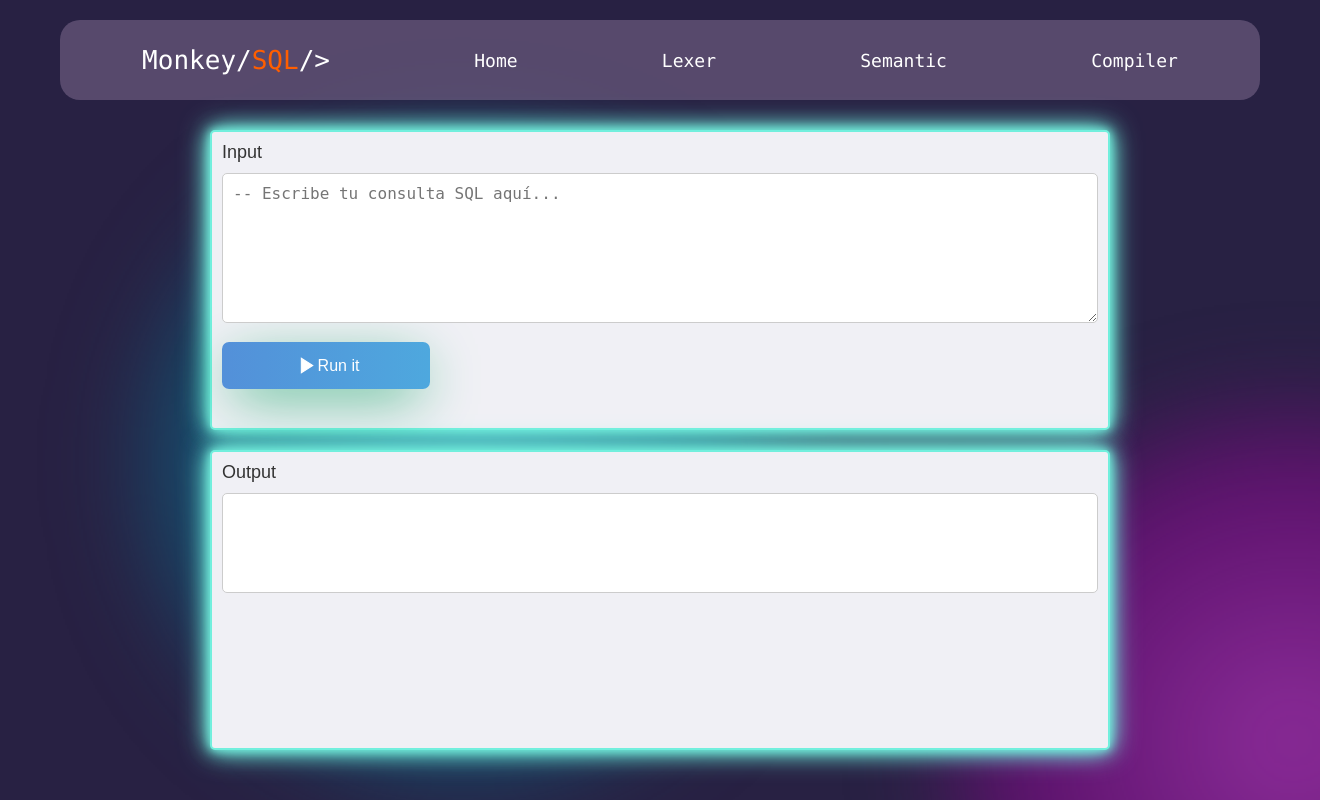
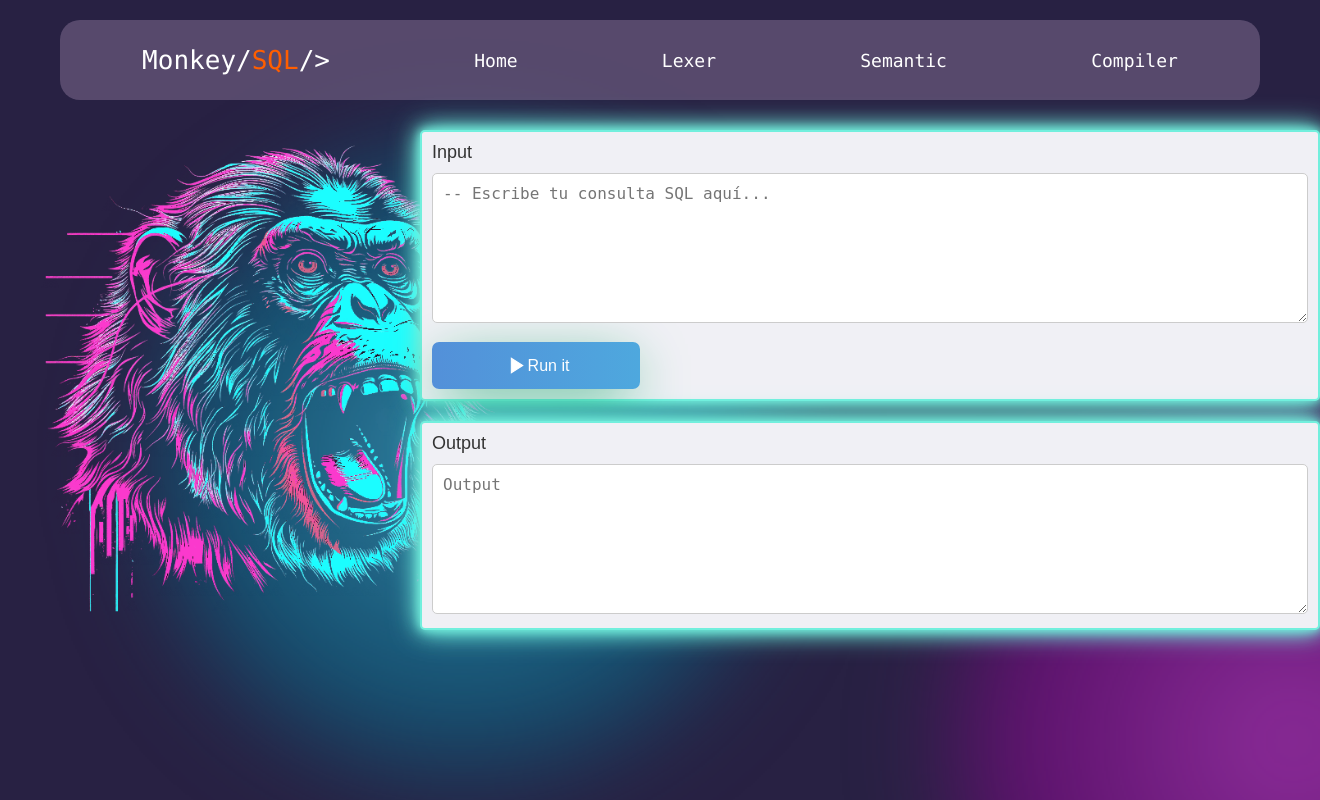
Before and after one commit to JesusDMM/MONKEY-SQL, a Flask app: template templates/semantico.html in a window 1320 px wide. Run offline with Flask 3, Linux system fonts and the light colour scheme; the template is opened without the code that fills it, so the values that code supplies are empty.

Commit message:
SE TERMINO FRONT SEMANTICO

```diff
--- a/static/CSS/semantico.css
+++ b/static/CSS/semantico.css
@@ -62,7 +62,7 @@ li a {
 
 /* Estilos generales ------------------------------------------- */
 body {
-  background-image: url("../../img/background.png"); /* Ruta a tu imagen de fondo */
+  background-image: url("../../img/Grupo\ 2.png"); /* Ruta a tu imagen de fondo */
   font-family: Arial, sans-serif;
   background-color: #282143;
   color: #fff;
@@ -82,16 +82,41 @@ main {
   width: 90%;
   max-width: 900px;
   align-items: flex-end;
+  flex: 2;
+  margin-left: 420px;
+}
+.input-container,
+.output-container {
+  background-color: #f0f0f5;
+  color: #333;
+  border: 2px solid #72efdd;
+  border-radius: 8px;
+  padding: 20px;
+  margin-bottom: 20px;
+  box-shadow: 0 0 10px #72efdd, 0 0 20px #72efdd, 0 0 30px #72efdd;
+  height: auto; /* Ajuste dinámico según contenido */
+  min-height: 150px; /* Altura mínima */
 }
 
-.input-container,
-.output-container {
-  height: 300px; /* Aumenta la altura del textarea */
-  margin-bottom: 20px;
-  background-color: #f0f0f5;
-  border-radius: 8px;
-  padding: 20px;
+textarea {
+  width: 100%;
+  height: auto; /* Ajusta la altura automáticamente */
+  min-height: 150px; /* Altura mínima del textarea */
+  border: 1px solid #ccc;
+  border-radius: 5px;
+  padding: 10px;
+  font-size: 16px;
   color: #333;
+  resize: vertical; /* Permite cambiar el tamaño verticalmente */
+}
+
+#output {
+  min-height: 100px; /* Altura mínima */
+  height: auto; /* Ajuste dinámico según contenido */
+  background-color: white;
+  color: black;
+  padding: 10px;
+  border-radius: 5px;
 }
 
 label {
--- a/templates/semantico.html
+++ b/templates/semantico.html
@@ -5,6 +5,7 @@
     <meta name="viewport" content="width=device-width, initial-scale=1.0" />
     <title>MonkeySQL</title>
     <link rel="stylesheet" href="../static/CSS/semantico.css" />
+    <link rel="icon" href="../img/monkeysql-icono.png" type="image/x-icon" />
   </head>
 
   <body>
@@ -58,7 +59,7 @@
 
       <div class="output-container">
         <label for="output">Output</label>
-        <div id="output"></div>
+        <textarea id="sql-input" placeholder="Output"></textarea>
       </div>
     </main>
   </body>
```
Also changed, not shown: img/Grupo 2.png (added), img/monkey neon 2.png.
